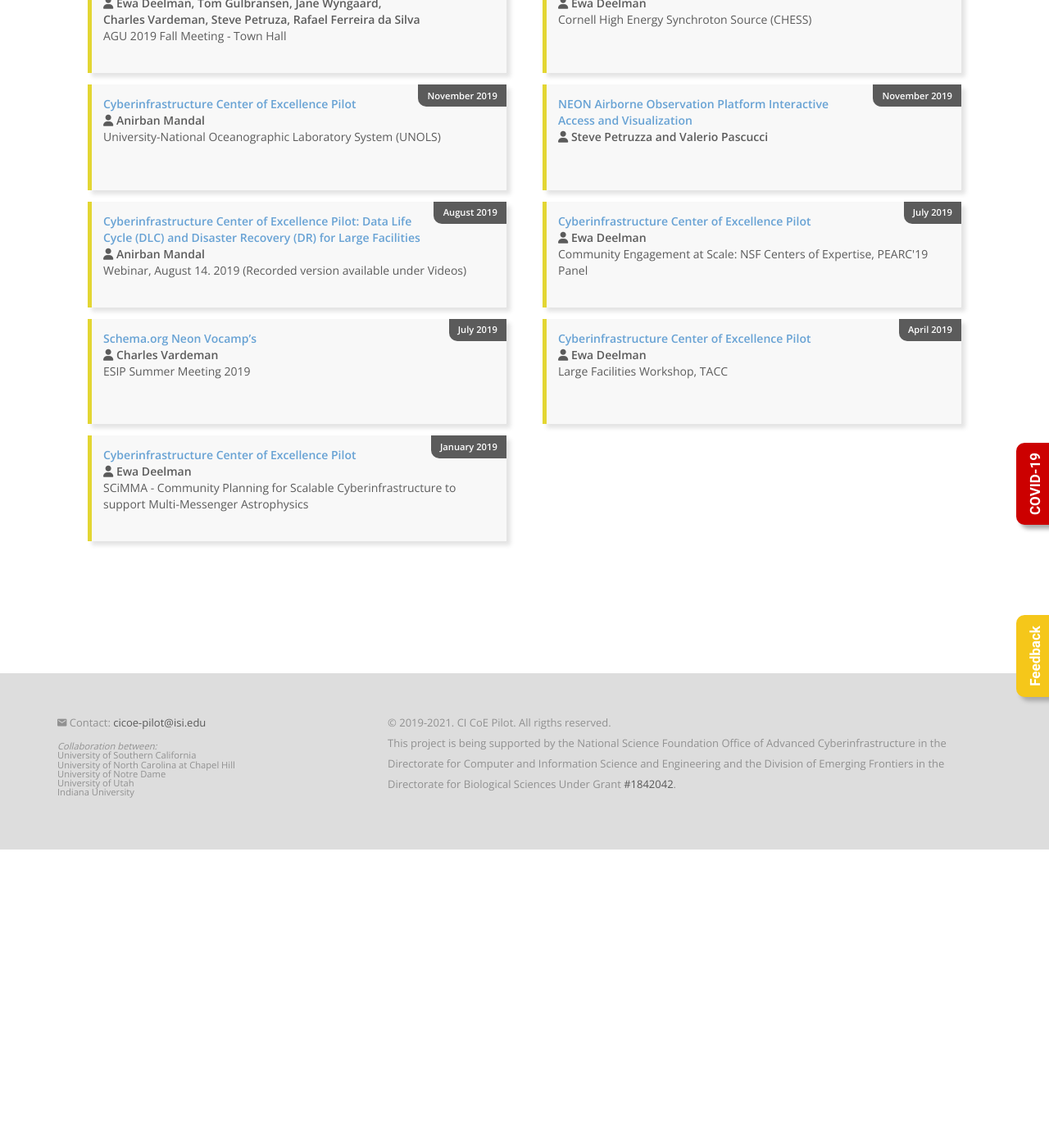
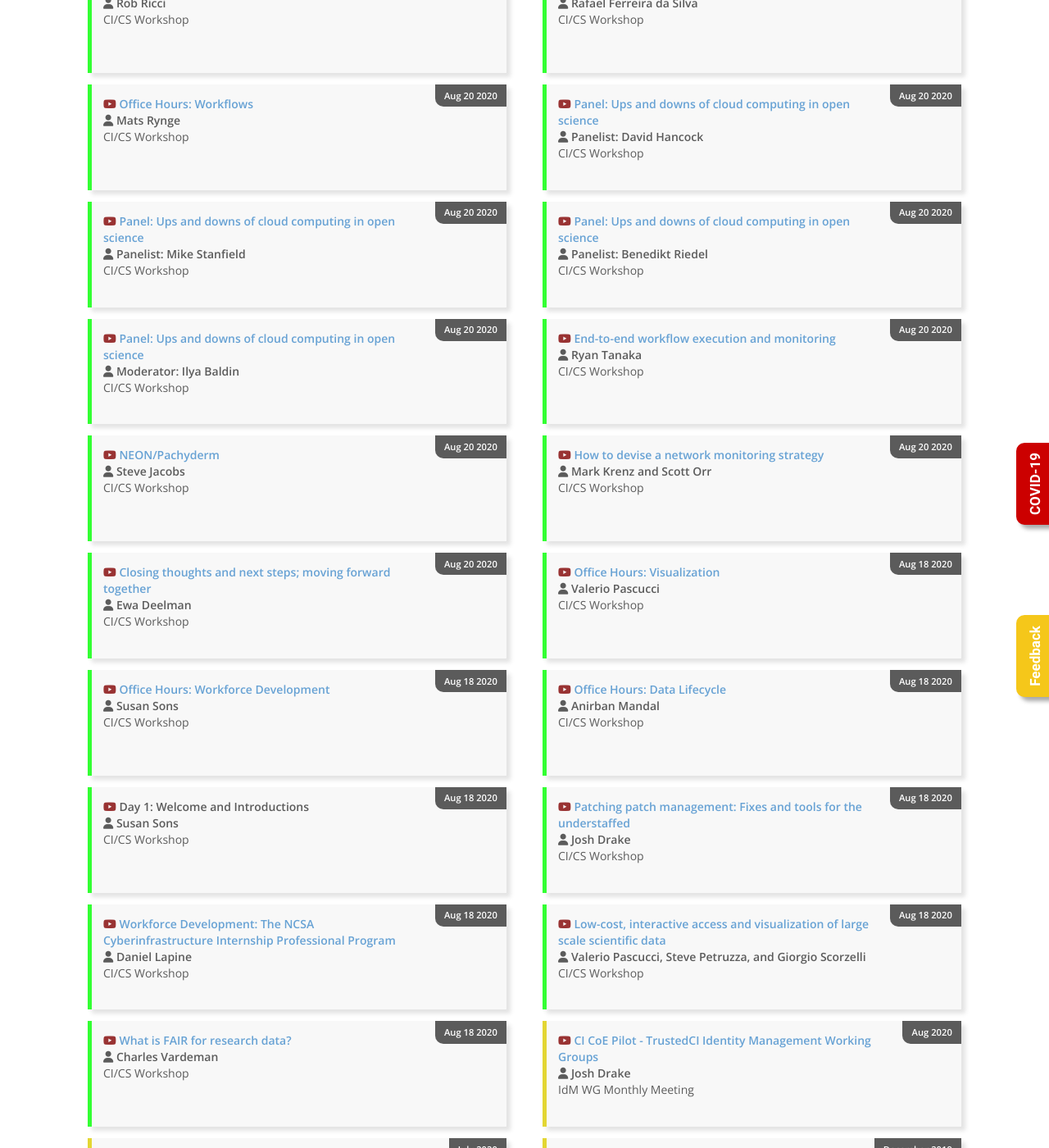
Before and after one commit to cicoe/cicoe.github.io, a Jekyll site: the page built from presentations.html, in a window 1280 px wide and 1400 px high, scrolled down 1160 px. Shown: the whole window at 82% size. Built offline with Jekyll 4.4.1, drawn with Linux system fonts in a browser that asks for light colours; nearby versions of some CDN libraries; some web fonts are replaced; before the commit the page ends 2196 px from its top, so only the background shows below that; some of the changed text lies outside the part shown.

Commit message:
Added CICS Workshop

```diff
--- a/_data/presentations.yml
+++ b/_data/presentations.yml
@@ -38,6 +38,172 @@
   venue: "IdM WG Monthly Meeting"
   date: "Sept 2020"
   video_link: "https://iu.mediaspace.kaltura.com/media/CI+CoE+Pilot+-+TrustedCI+Identity+Management+Working+Group+-+The+Policy+Lifecycle+/1_69yuddyt"
+
+- title: "Office Hours: Patch Management"
+  author: "Josh Drake"
+  venue: "CI/CS Workshop"
+  color: 00FF00
+  date: "Aug 20 2020"
+  video_link: "https://youtu.be/11zmK7AUwns"
+
+- title: "Office Hours: FAIR Data"
+  presentation_link: "https://cics-workshop.org/presentations/OH_FAIR_ChuckVardeman.pdf"
+  author: "Chuck Vardeman"
+  venue: "CI/CS Workshop"
+  color: 00FF00
+  date: "Aug 20 2020"
+  video_link: "https://youtu.be/xKuEIU8BB2s"
+
+- title: "Office Hours: Cloud Migration"
+  presentation_link: "https://cics-workshop.org/presentations/OH_Cloud_Migration_RobRicci.pdf"
+  author: "Rob Ricci"
+  venue: "CI/CS Workshop"
+  color: 00FF00
+  date: "Aug 20 2020"
+  video_link: "https://youtu.be/PFPQpUIfHO0"
+
+- title: "Office Hours: ConOps"
+  presentation_link: "https://cics-workshop.org/presentations/OH_ConOps_RafaeldaSilva.pdf"
+  author: "Rafael Ferreira da Silva"
+  venue: "CI/CS Workshop"
+  color: 00FF00
+  date: "Aug 20 2020"
+  video_link: "https://youtu.be/UmupWkB417U"
+
+- title: "Office Hours: Workflows"
+  presentation_link: "https://cics-workshop.org/presentations/OH_Workflows_MatsRynge.pdf"
+  author: "Mats Rynge"
+  venue: "CI/CS Workshop"
+  color: 00FF00
+  date: "Aug 20 2020"
+  video_link: "https://youtu.be/JKjvUEgx2c4"
+
+- title: "Panel: Ups and downs of cloud computing in open science"
+  presentation_link: "https://cics-workshop.org/presentations/Panel_DavidHancock.pdf"
+  author: "Panelist: David Hancock"
+  venue: "CI/CS Workshop"
+  color: 00FF00
+  date: "Aug 20 2020"
+  video_link: "https://youtu.be/xzUj4ezcFxs"
+
+- title: "Panel: Ups and downs of cloud computing in open science"
+  presentation_link: "https://cics-workshop.org/presentations/Panel_MikeStanfield.pdf"
+  author: "Panelist: Mike Stanfield"
+  venue: "CI/CS Workshop"
+  color: 00FF00
+  date: "Aug 20 2020"
+  video_link: "https://youtu.be/xzUj4ezcFxs"
+
+- title: "Panel: Ups and downs of cloud computing in open science"
+  presentation_link: "https://cics-workshop.org/presentations/Panel_BenediktRiedel.pdf"
+  author: "Panelist: Benedikt Riedel"
+  venue: "CI/CS Workshop"
+  color: 00FF00
+  date: "Aug 20 2020"
+  video_link: "https://youtu.be/xzUj4ezcFxs"
+
+- title: "Panel: Ups and downs of cloud computing in open science"
+  presentation_link: "https://cics-workshop.org/presentations/Panel_Intro_IlyaBaldin.pdf"
+  author: "Moderator: Ilya Baldin"
+  venue: "CI/CS Workshop"
+  color: 00FF00
+  date: "Aug 20 2020"
+  video_link: "https://youtu.be/xzUj4ezcFxs"
+
+- title: "End-to-end workflow execution and monitoring"
+  presentation_link: "https://cics-workshop.org/presentations/End_to_End_Workflow_RyanTanaka.pdf"
+  author: "Ryan Tanaka"
+  venue: "CI/CS Workshop"
+  color: 00FF00
+  date: "Aug 20 2020"
+  video_link: "https://youtu.be/ZkzELR_4LFQ"
+
+- title: "NEON/Pachyderm"
+  presentation_link: "https://cics-workshop.org/presentations/Pachyderm_NEON_SteveJacobs.pdf"
+  author: "Steve Jacobs"
+  venue: "CI/CS Workshop"
+  color: 00FF00
+  date: "Aug 20 2020"
+  video_link: "https://youtu.be/ZkzELR_4LFQ"
+
+- title: "How to devise a network monitoring strategy"
+  presentation_link: "https://cics-workshop.org/presentations/Developing_a_NetworkMonitoringStrategy_ScottOrr.pdf"
+  author: "Mark Krenz and Scott Orr"
+  venue: "CI/CS Workshop"
+  color: 00FF00
+  date: "Aug 20 2020"
+  video_link: "https://youtu.be/eVhO8JRcHas"
+
+- title: "Closing thoughts and next steps; moving forward together"
+  presentation_link: "https://cics-workshop.org/presentations/Closing_EwaDeelman.pdf"
+  author: "Ewa Deelman"
+  venue: "CI/CS Workshop"
+  color: 00FF00
+  date: "Aug 20 2020"
+  video_link: "https://youtu.be/PN8UW64mZY4"
+
+- title: "Office Hours: Visualization"
+  presentation_link: "https://cics-workshop.org/presentations/OH_Visualization_ValerioPascucci.pdf"
+  author: "Valerio Pascucci"
+  venue: "CI/CS Workshop"
+  color: 00FF00
+  date: "Aug 18 2020"
+  video_link: "https://youtu.be/_sm8nTbODXg"
+
+- title: "Office Hours: Workforce Development"
+  presentation_link: "https://cics-workshop.org/presentations/OH_Workforce_Development_SusanSons.pdf"
+  author: "Susan Sons"
+  venue: "CI/CS Workshop"
+  color: 00FF00
+  date: "Aug 18 2020"
+  video_link: "https://youtu.be/-CbWKxx3RbU"
+
+- title: "Office Hours: Data Lifecycle"
+  presentation_link: "https://cics-workshop.org/presentations/OH_DLC_AnirbanMandal.pdf"
+  author: "Anirban Mandal"
+  venue: "CI/CS Workshop"
+  color: 00FF00
+  date: "Aug 18 2020"
+  video_link: "https://youtu.be/-T7JBqHu8_w"
+
+- title: "Day 1: Welcome and Introductions"
+  author: "Susan Sons"
+  venue: "CI/CS Workshop"
+  color: 00FF00
+  date: "Aug 18 2020"
+  video_link: "https://youtu.be/dPihcelG-hE"
+
+- title: "Patching patch management: Fixes and tools for the understaffed"
+  presentation_link: "https://cics-workshop.org/presentations/Patching_Patch_Management_JoshDrake.pdf"
+  author: "Josh Drake"
+  venue: "CI/CS Workshop"
+  color: 00FF00
+  date: "Aug 18 2020"
+  video_link: "https://youtu.be/shcRiNN2F54"
+
+- title: "Workforce Development: The NCSA Cyberinfrastructure Internship Professional Program"
+  presentation_link: "https://cics-workshop.org/presentations/Workforce_Development_DanielLapine.pdf"
+  author: "Daniel Lapine"
+  venue: "CI/CS Workshop"
+  color: 00FF00
+  date: "Aug 18 2020"
+  video_link: "https://youtu.be/IcJu2JE3QCI"
+
+- title: "Low-cost, interactive access and visualization of large scale scientific data"
+  presentation_link: "https://cics-workshop.org/presentations/Visualization_ValerioPascucci.pdf"
+  author: "Valerio Pascucci, Steve Petruzza, and Giorgio Scorzelli"
+  venue: "CI/CS Workshop"
+  color: 00FF00
+  date: "Aug 18 2020"
+  video_link: "https://youtu.be/LCd2j4kYobA"
+
+- title: "What is FAIR for research data?"
+  presentation_link: "https://cics-workshop.org/presentations/FAIR_Data_ChuckVardeman.pdf"
+  author: "Charles Vardeman"
+  venue: "CI/CS Workshop"
+  color: 00FF00
+  date: "Aug 18 2020"
+  video_link: "https://youtu.be/UzWKXkn8GsE"
 
 - title: "CI CoE Pilot - TrustedCI Identity Management Working Groups"
   file: "US ARF Update.pdf"
```
